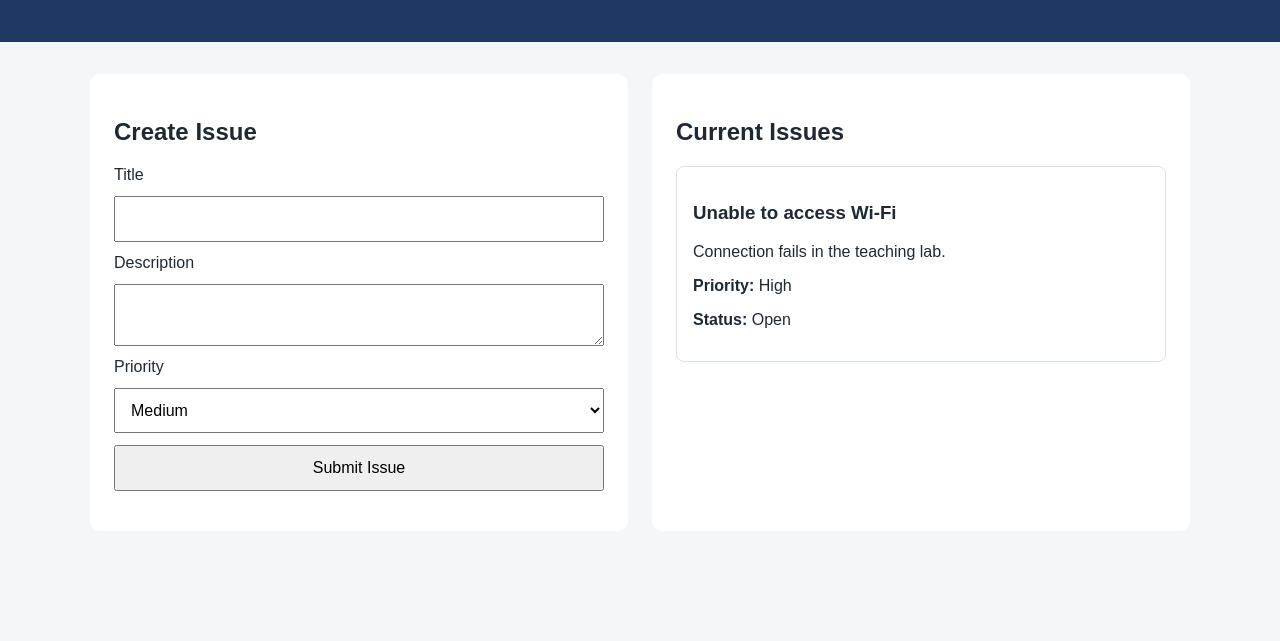
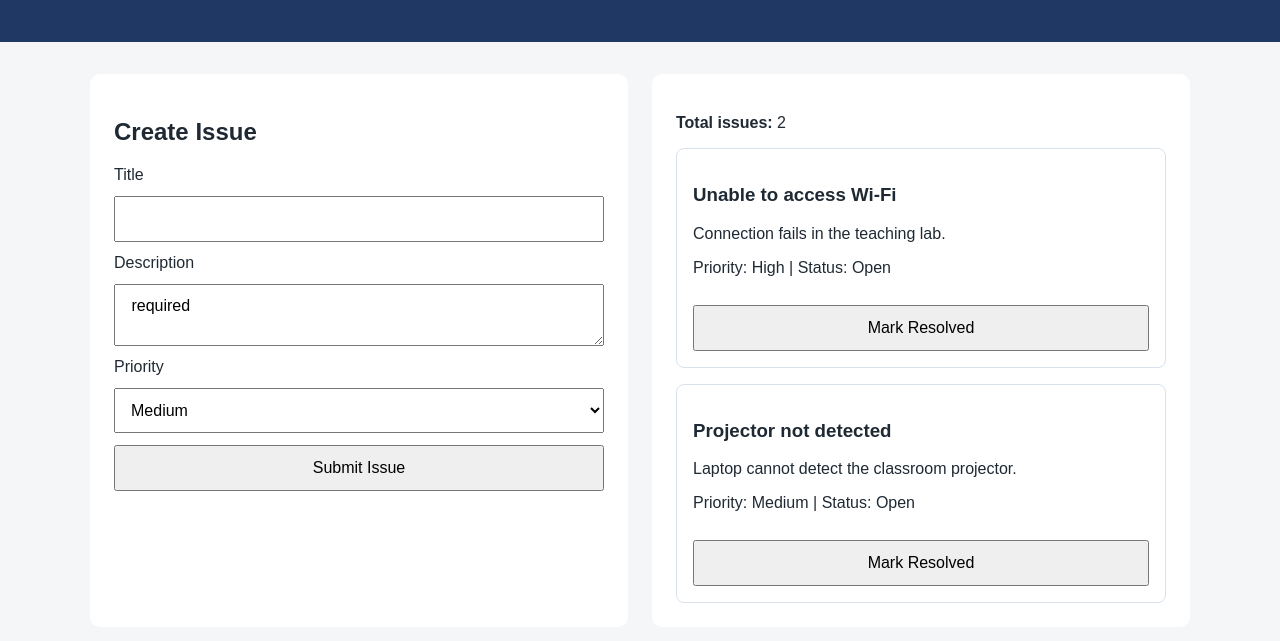
Before and after one commit to youstina247378/cloud-issue-tracker--247378-, a website: page frontend/index.html in a window 1280 px wide. Shown: the part 199-840 px from the top of the page. Before the commit the page ends 800 px from the top, so only its background shows below. Drawn offline with Linux system fonts and the light colour scheme.

Commit message:
lab 2 update

```diff
--- a/frontend/css/style.css
+++ b/frontend/css/style.css
@@ -1,4 +1,3 @@
-
 * {
   box-sizing: border-box;
 }
@@ -29,7 +28,10 @@
   display: grid;
   gap: 0.75rem;
 }
-input, textarea, select, button {
+input,
+textarea,
+select,
+button {
   width: 100%;
   padding: 0.75rem;
   font: inherit;
@@ -44,3 +46,14 @@
     grid-template-columns: 1fr;
   }
 }
+#issues-list {
+  display: grid;
+  gap: 1rem;
+}
+.issue-card button {
+  margin-top: 0.75rem;
+}
+#form-message {
+  min-height: 1.25rem;
+  font-weight: 600;
+}
--- a/frontend/index.html
+++ b/frontend/index.html
@@ -19,13 +19,13 @@
         <h2>Create Issue</h2>
         <form id="issue-form">
             <label for="title">Title</label>
-            <input id="title" name="title" type="text">
+            <input id="title" name="title" type="text" required>
 
             <label for="description">Description</label>
-            <textarea id="description" name="description"></textarea>
+            <textarea id="description" name="description"> required </textarea >
 
             <label for="priority">Priority</label>
-            <select id="priority" name="priority">
+            <select id="priority" name="priority" required>
                 <option>Low</option>
                 <option selected>Medium</option>
                 <option>High</option>
@@ -33,17 +33,19 @@
 
             <button type="submit">Submit Issue</button>
         </form>
+        <p id="form-message" aria-live="polite"></p>
     </section>
 
     <section class="panel">
-        <h2>Current Issues</h2>
-        <article class="issue-card">
-            <h3>Unable to access Wi-Fi</h3>
-            <p>Connection fails in the teaching lab.</p>
-            <p><strong>Priority:</strong> High</p>
-            <p><strong>Status:</strong> Open</p>
-        </article>
+       <p><strong>Total issues:</strong> <span id="issue-count">0</span></p>
+<div id="issues-list">
+
+</div>
+
     </section>
 </main>
 
-<script src="js/app.js"></script>
+<script src="js/app.js" defer></script>
+
+</body>
+</html>
--- a/frontend/js/app.js
+++ b/frontend/js/app.js
@@ -0,0 +1,73 @@
+const issues = [
+  {
+    id: "ISS-101",
+    title: "Unable to access Wi-Fi",
+    description: "Connection fails in the teaching lab.",
+    priority: "High",
+    status: "Open",
+    createdAt: new Date().toISOString(),
+  },
+  {
+    id: "ISS-102",
+    title: "Projector not detected",
+    description: "Laptop cannot detect the classroom projector.",
+    priority: "Medium",
+    status: "Open",
+    createdAt: new Date().toISOString(),
+  },
+];
+const issueForm = document.querySelector("#issue-form");
+const titleInput = document.querySelector("#title");
+const descriptionInput = document.querySelector("#description");
+const priorityInput = document.querySelector("#priority");
+const issuesList = document.querySelector("#issues-list");
+const issueCount = document.querySelector("#issue-count");
+const formMessage = document.querySelector("#form-message");
+function renderIssues() {
+  issuesList.replaceChildren();
+  issueCount.textContent = issues.length;
+  issues.forEach((issue) => {
+    const card = document.createElement("article");
+    card.className = "issue-card";
+    const heading = document.createElement("h3");
+    heading.textContent = issue.title;
+    const description = document.createElement("p");
+    description.textContent = issue.description;
+    const meta = document.createElement("p");
+    meta.textContent = `Priority: ${issue.priority} | Status:
+${issue.status}`;
+    const button = document.createElement("button");
+    button.type = "button";
+    button.textContent = issue.status === "Open" ? "Mark Resolved" : "Reopen";
+    button.addEventListener("click", () => toggleIssueStatus(issue.id));
+    card.append(heading, description, meta, button);
+    issuesList.append(card);
+  });
+}
+
+renderIssues();
+issueForm.addEventListener("submit", (event) => {
+  event.preventDefault();
+  const newIssue = {
+    id: `ISS-${Date.now()}`,
+    title: titleInput.value.trim(),
+    description: descriptionInput.value.trim(),
+    priority: priorityInput.value,
+    status: "Open",
+    createdAt: new Date().toISOString(),
+  };
+  issues.push(newIssue);
+  issueForm.reset();
+  priorityInput.value = "Medium";
+  formMessage.textContent = "Issue added to the local browser session.";
+  renderIssues();
+});
+function toggleIssueStatus(issueId) {
+  const issue = issues.find((item) => item.id === issueId);
+  if (!issue) {
+    console.error("Issue not found:", issueId);
+    return;
+  }
+  issue.status = issue.status === "Open" ? "Resolved" : "Open";
+  renderIssues();
+}
```
Also changed, not shown: frontend/package.json (added, +17 -0 lines), 1 other file. Lines whose indentation alone changed are shown as unchanged.
